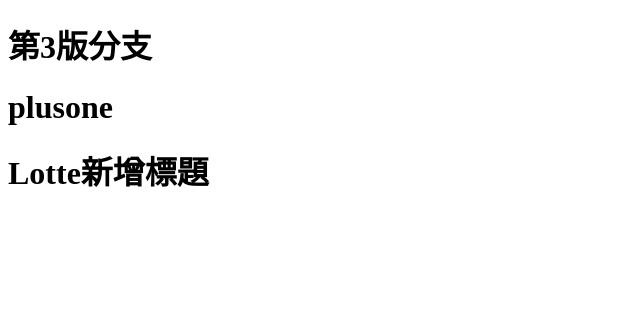
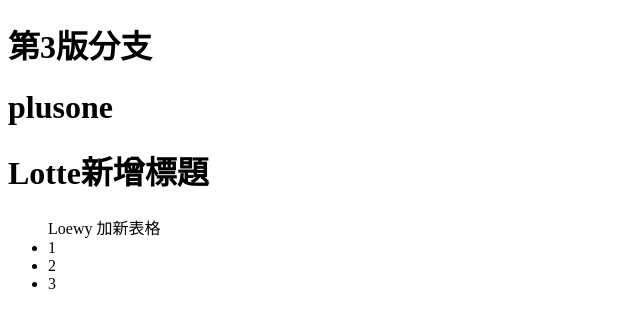
Before and after one commit to m0979618008/gittest02, a plain HTML site: page index.html in a window 1280 px wide. Shown: the whole page, without its empty margins (0-640 px from the left). Drawn offline with Linux system fonts and the light colour scheme.

Commit message:
增加NAV

```diff
--- a/index.html
+++ b/index.html
@@ -9,6 +9,10 @@
     <h1>第3版分支</h1>
     <h1>plusone</h1>
     <h1>Lotte新增標題</h1>
-
+    <ul>Loewy 加新表格
+      <li>1</li>
+      <li>2</li>
+      <li>3</li>
+    </ul>
   </body>
 </html>
```
